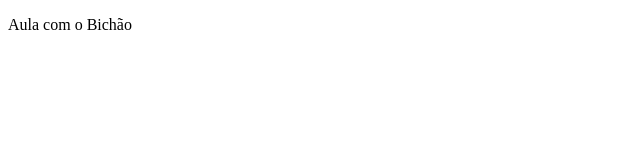
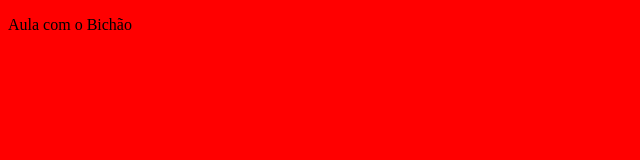
Before and after one commit to GarTavares/aularender, a plain HTML site: page index.html in a window 1280 px wide. Shown: the whole page, without its empty margins (0-640 px from the left). Drawn offline with Linux system fonts and the light colour scheme.

Commit message:
Update index.html

```diff
--- a/index.html
+++ b/index.html
@@ -1,4 +1,4 @@
 <!DOCTYPE html>
 <head></head>
-<body><p>Aula com o Bichão</p></body>
+<body style="Background-color: red"><p>Aula com o Bichão</p></body>
 </html>
```
